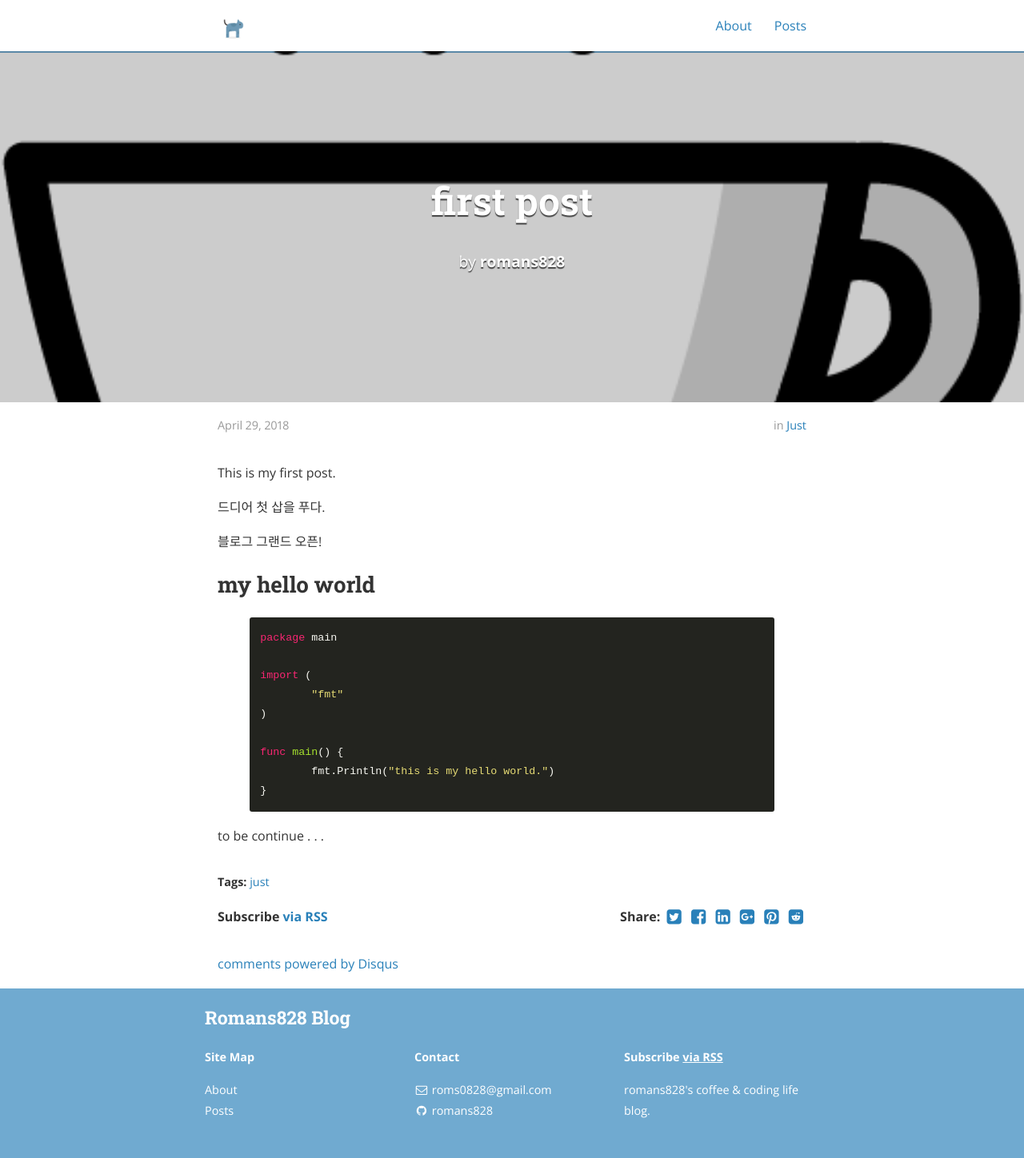
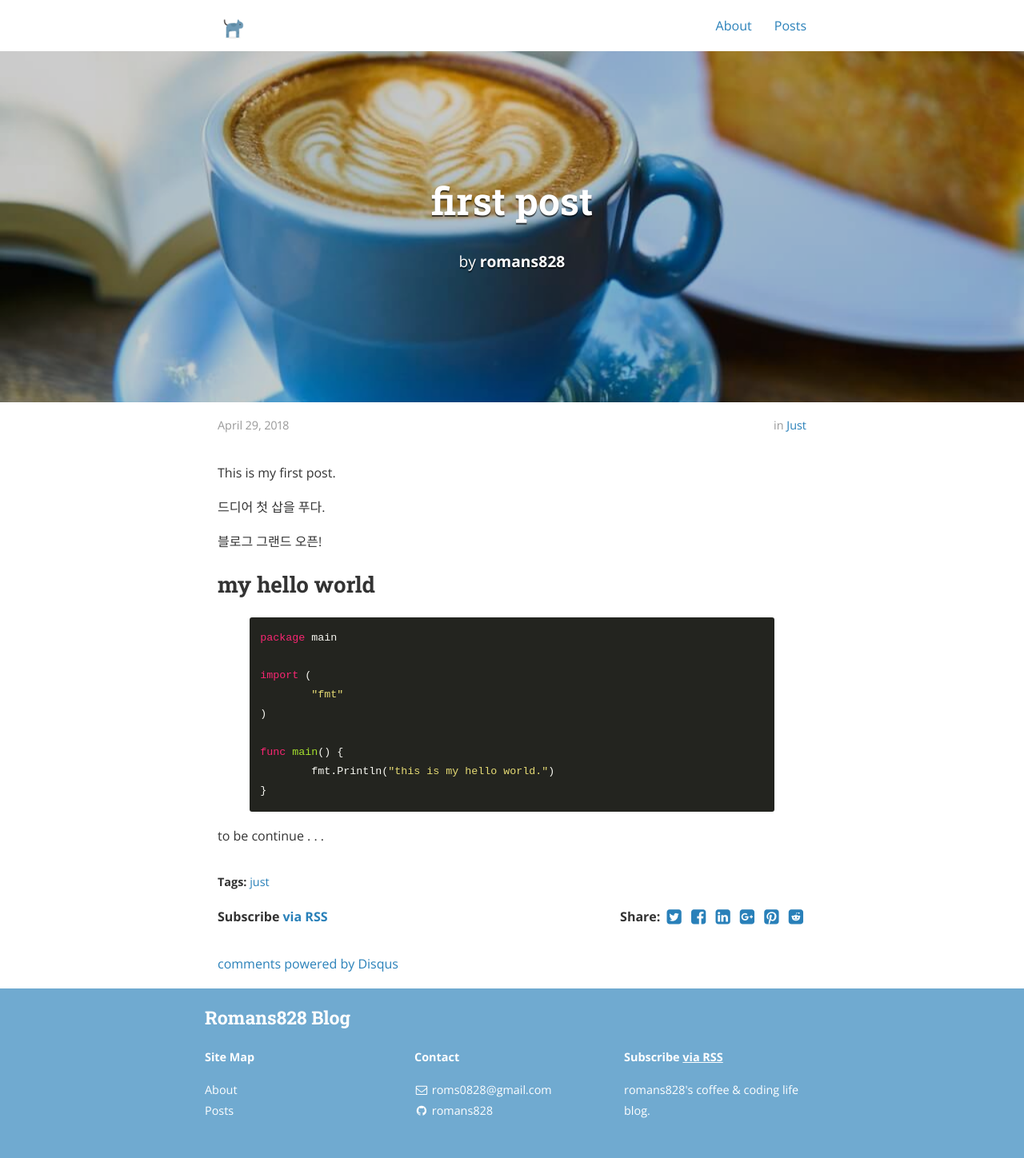
Before and after one commit to romans828/romans828.github.io, a Jekyll site: the page built from _posts/2018-04-29-first-post.markdown, in a window 1280 px wide. Shown: the whole page at 80% size. Built offline with Jekyll 4.4.1, drawn with Linux system fonts in a browser that asks for light colours; nearby versions of some CDN libraries; comment, search, counter and statistics services are not loaded.

Commit message:
edit first post

```diff
--- a/_posts/2018-04-28-first-post.markdown
+++ b/_posts/2018-04-29-first-post.markdown
@@ -5,7 +5,7 @@ date:   2018-04-29 00:26:59
 author: romans828
 categories: just
 tags:	just
-cover:  "/images/coffee.png"
+cover:  "/images/coffee.jpeg"
 ---
 
 This is my first post.
```
Also changed, not shown: images/coffee.jpeg (added), images/coffee.png (deleted).
